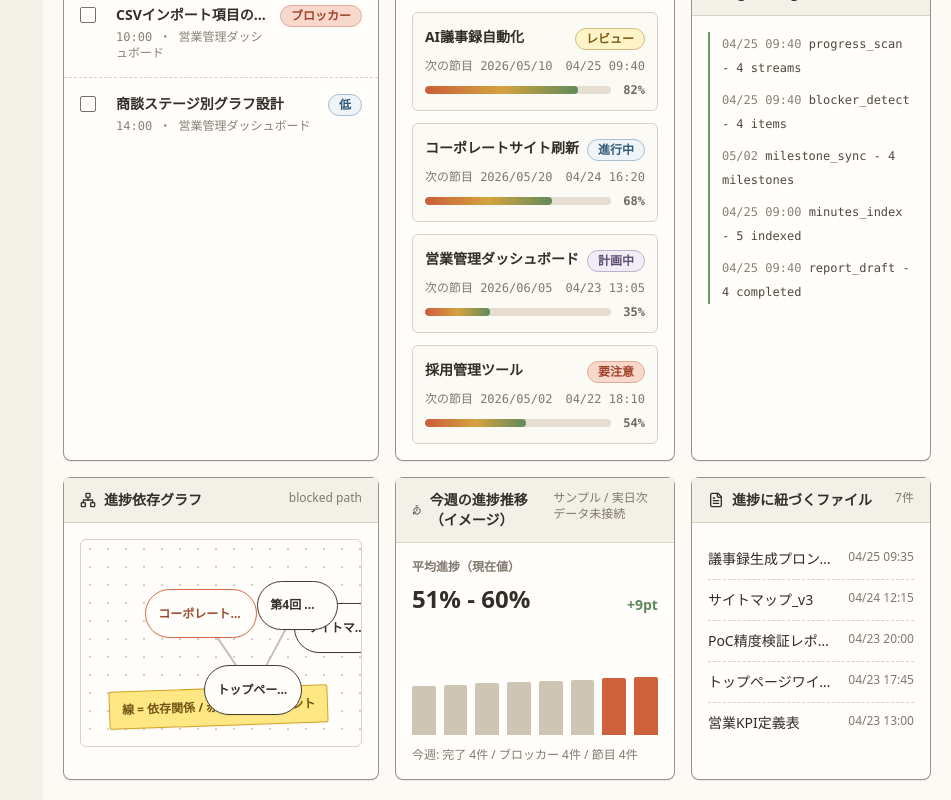
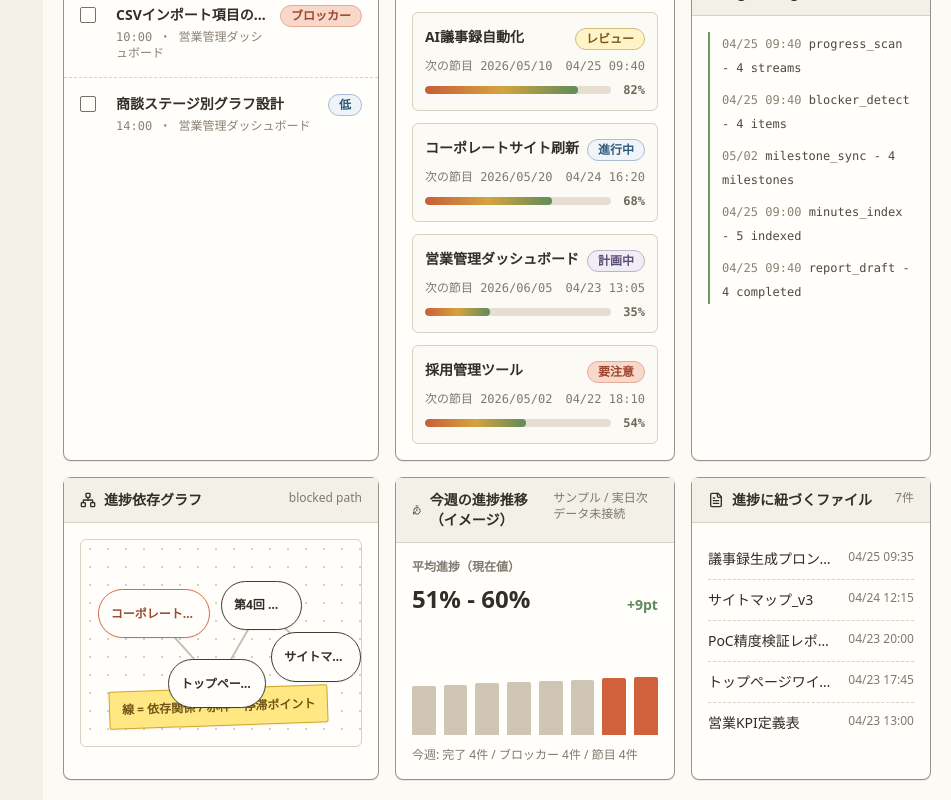
Before and after one commit to hiroyuki0504/clapboard, a Next.js app: page /dashboard in a window 1280 px wide. Shown: the part 2330-3130 px from the top of the page, without its empty margins (329-1280 px from the left). Built offline with nearby package versions, Linux system fonts and the light colour scheme.

Commit message:
Adjust dependency graph initial layout

```diff
--- a/components/dashboard/dependency-graph-card.tsx
+++ b/components/dashboard/dependency-graph-card.tsx
@@ -58,7 +58,7 @@ export function DependencyGraphCard({ projects }: { projects: Project[] }) {
       id: "project",
       label: focusLabel,
       tone: "project",
-      x: 23,
+      x: 6,
       y: 24,
       width: 40,
       height: 24,
@@ -67,8 +67,8 @@ export function DependencyGraphCard({ projects }: { projects: Project[] }) {
       id: "task",
       label: blocker?.title.slice(0, 10) ?? "未完了タスク",
       tone: "task",
-      x: 44,
-      y: 61,
+      x: 31,
+      y: 58,
       width: 35,
       height: 24,
     },
@@ -76,8 +76,8 @@ export function DependencyGraphCard({ projects }: { projects: Project[] }) {
       id: "file",
       label: file?.name.slice(0, 10) ?? "関連ファイル",
       tone: "file",
-      x: 76,
-      y: 31,
+      x: 68,
+      y: 45,
       width: 32,
       height: 24,
     },
@@ -85,7 +85,7 @@ export function DependencyGraphCard({ projects }: { projects: Project[] }) {
       id: "minute",
       label: minute?.title.slice(0, 10) ?? "進捗メモ",
       tone: "minute",
-      x: 63,
+      x: 50,
       y: 20,
       width: 29,
       height: 24,
@@ -116,6 +116,7 @@ export function DependencyGraphCard({ projects }: { projects: Project[] }) {
       return;
     }
 
+    event.preventDefault();
     event.currentTarget.setPointerCapture(event.pointerId);
     const nodePosition = getNodePosition(node, positions);
 
@@ -230,7 +231,10 @@ export function DependencyGraphCard({ projects }: { projects: Project[] }) {
 
 function getInitialPositions(nodes: DependencyNode[]): NodePositions {
   return Object.fromEntries(
-    nodes.map((node) => [node.id, { x: node.x, y: node.y }]),
+    nodes.map((node) => [
+      node.id,
+      clampNodePosition(node, { x: node.x, y: node.y }),
+    ]),
   );
 }
 
```
